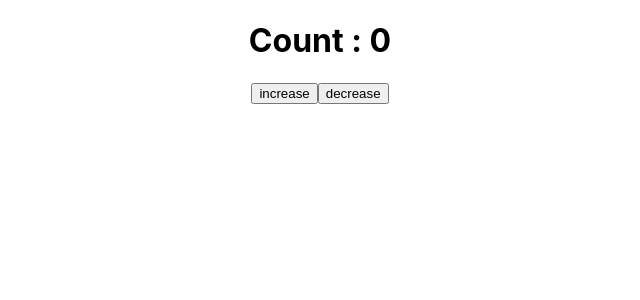
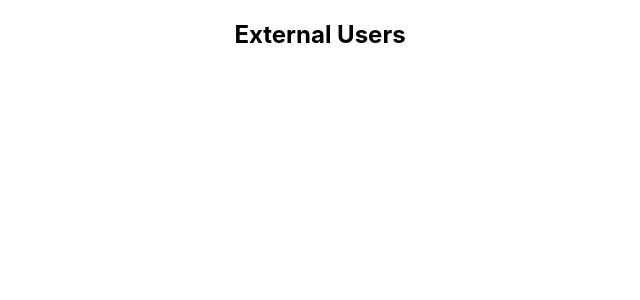
Before and after one commit to leon0113/reactjs-core-concepts, a React (Create React App) app: page / in a window 1280 px wide. Shown: the top 300 px of the page, without its empty margins (320-960 px from the left). Built offline with nearby package versions, Linux system fonts and the light colour scheme.

Commit message:
titleadd

```diff
--- a/public/index.html
+++ b/public/index.html
@@ -24,7 +24,7 @@
       work correctly both with client-side routing and a non-root public URL.
       Learn how to configure a non-root public URL by running `npm run build`.
     -->
-    <title>React App</title>
+    <title>React Recap</title>
   </head>
   <body>
     <noscript>You need to enable JavaScript to run this app.</noscript>
--- a/src/App.js
+++ b/src/App.js
@@ -4,7 +4,16 @@
 function App() {
   return (
     <div className="App">
-      <Counter></Counter>
+      {/* <Counter></Counter> */}
+      <ExternalUsers></ExternalUsers>
+    </div>
+  );
+}
+
+function ExternalUsers() {
+  return (
+    <div>
+      <h2>External Users</h2>
     </div>
   );
 }
```
